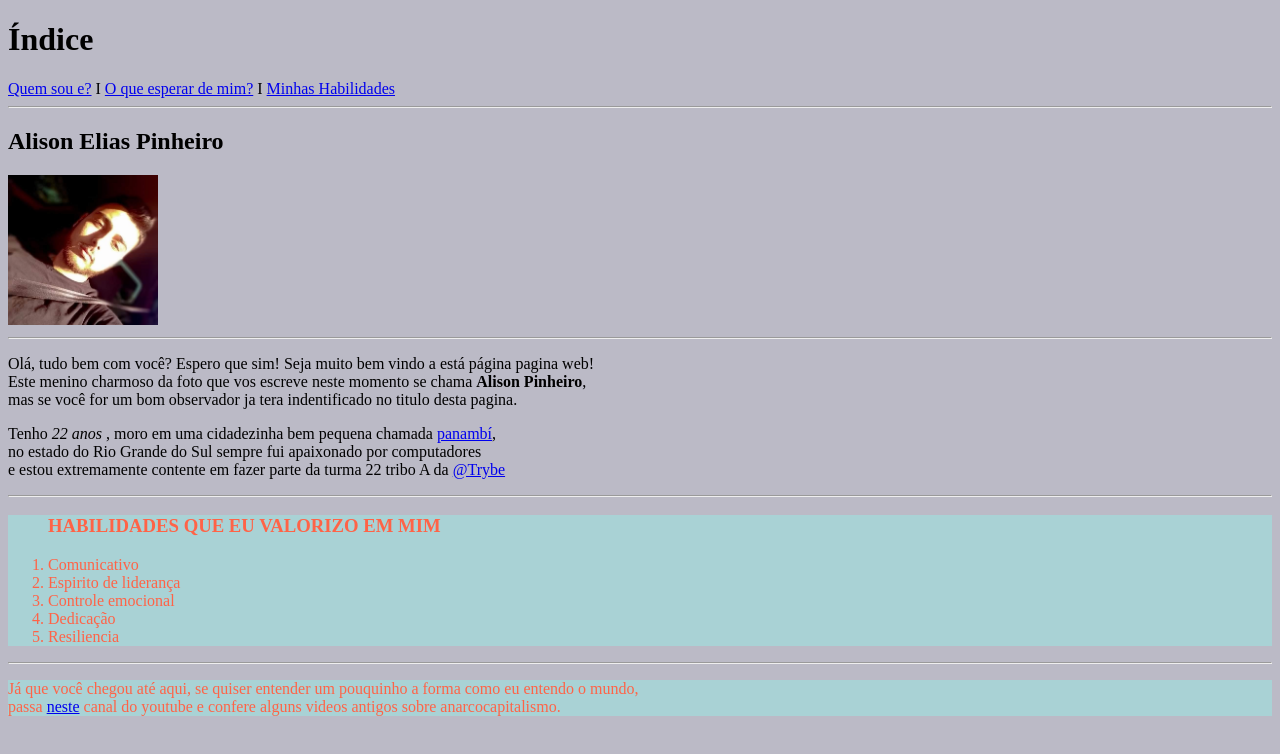
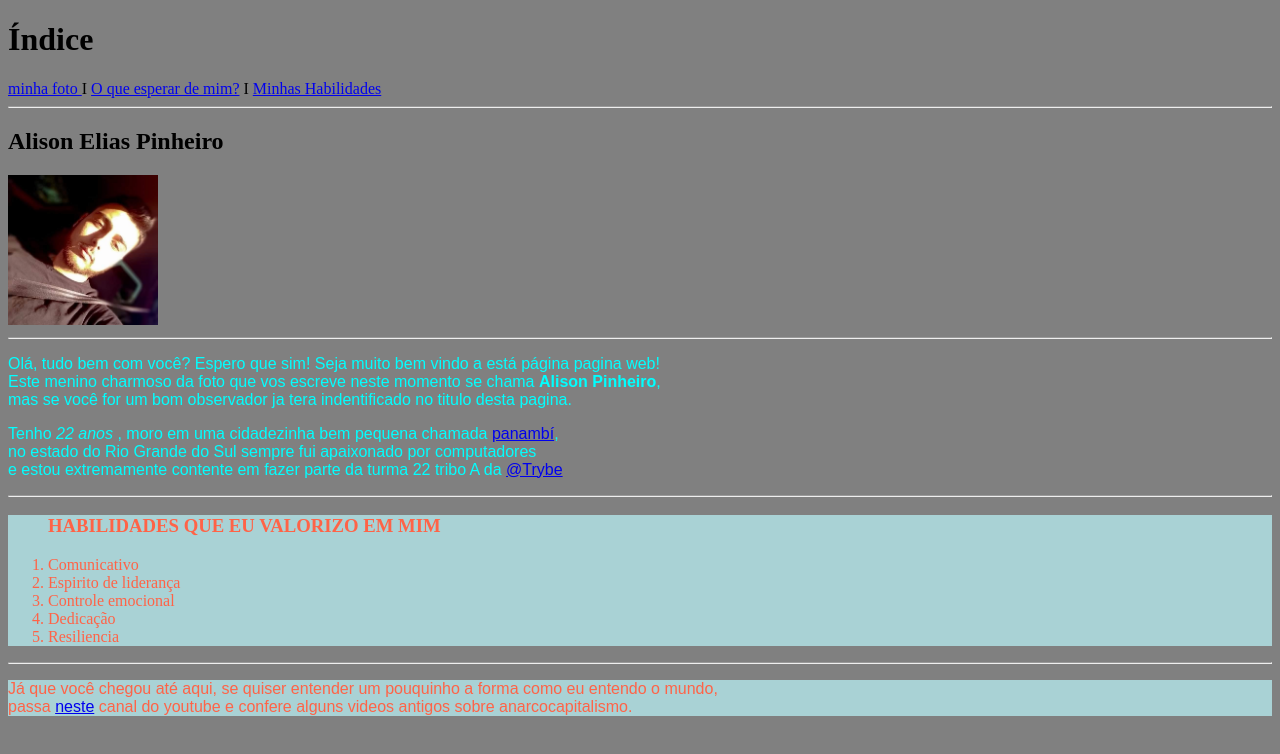
Before and after one commit to KKaiza/KKaiza.github.io, a plain HTML site: page meu portifolio.html in a window 1280 px wide. Drawn offline with Linux system fonts and the light colour scheme.

Commit message:
atualização do portifoliio

```diff
--- /dev/null
+++ b/estilo.css
@@ -0,0 +1,14 @@
+<style>
+body {
+    background-color: aliceblue;
+}
+.expec-style {
+background-color: rgb(169, 210, 213);
+color: tomato;
+}
+
+p {
+font-family: fantasy; color: aqua;
+}
+
+</style>
--- a/index.html
+++ b/meu portifolio.html
@@ -5,23 +5,19 @@
     <meta http-equiv="X-UA-Compatible" content="IE=edge">
     <meta name="viewport" content="width=device-width, initial-scale=1.0">
     <title>Alison Elias Pinheiro </title>
-        <style>
+    <link rel="stylesheet" href="estilo.css">
+    <style>
         body {
-            background-color: rgb(187, 186, 198);
+        background-color: gray;
         }
-        .expec-style {
-            background-color: rgb(169, 210, 213);
-            color: tomato;
-        }
-
-        </style>
+    </style>
 </head>
 <body>
     <h1>Índice</h1>
-    <a href="#qse">Quem sou e?</a>  I  <a href="#oedm">O que esperar de mim?</a> I <a href="#mh">Minhas Habilidades</a>
+    <a href="#qse" > minha foto </a>  I  <a href="#oedm">O que esperar de mim?</a> I <a href="#mh">Minhas Habilidades</a>
     <hr>
-    <h2 id="qse">Alison Elias Pinheiro</h2>
-    <img src="transferir.png" alt="minha foto" width="150px">
+    <h2>Alison Elias Pinheiro</h2>
+    <img id="qse" src="transferir.png" alt="minha foto" width="150px">
     <hr>
     <p id="oedm"> Olá, tudo bem com você? Espero que sim!
     Seja muito bem vindo a está página pagina web! <br>
```
